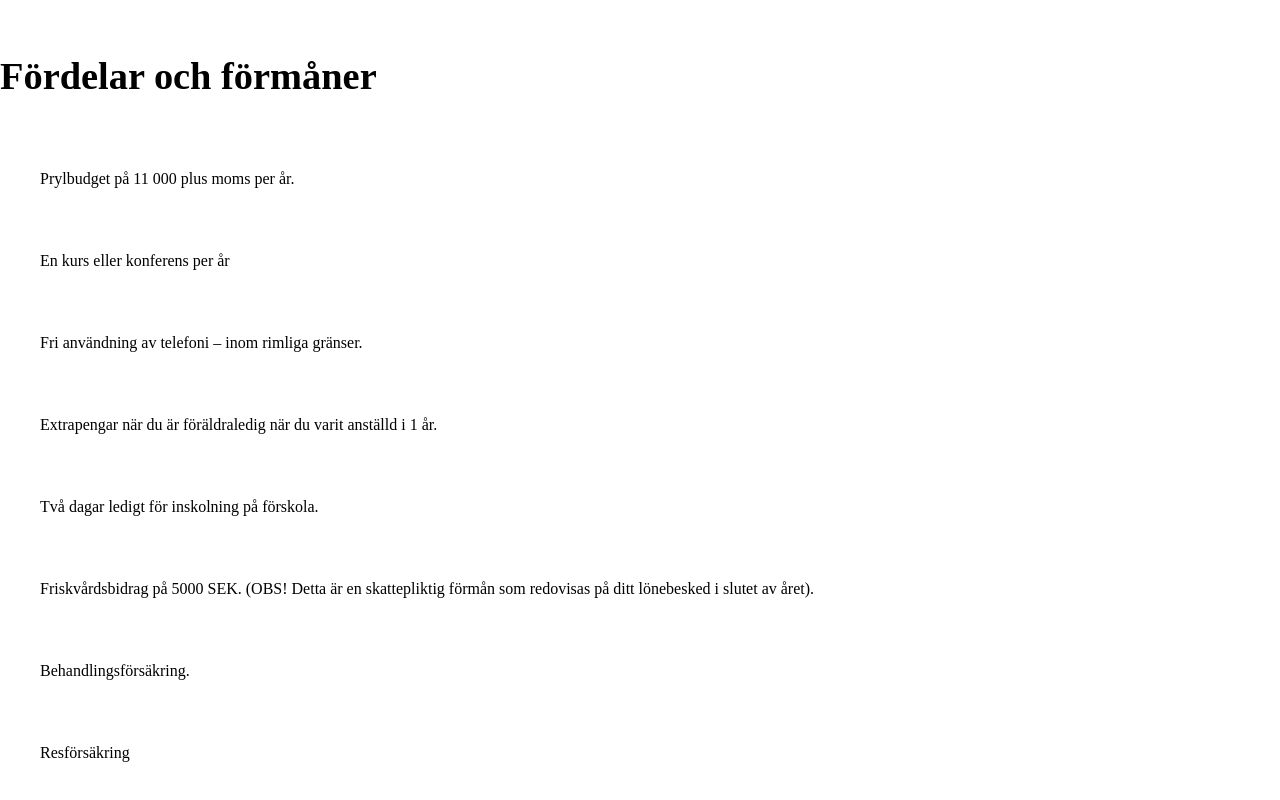
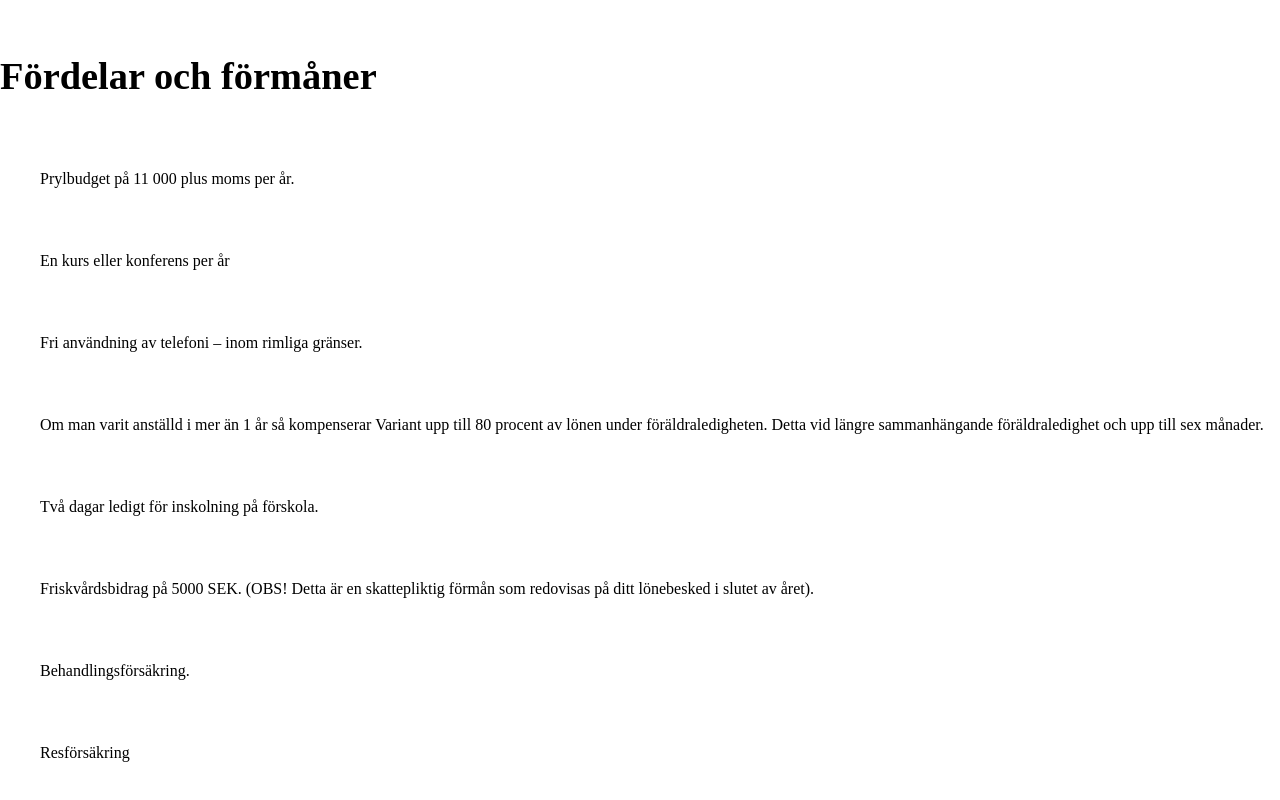
Before and after one commit to varianter/handbook-se, a Next.js app: page / in a window 1280 px wide. Shown: the part 8362-9162 px from the top of the page. Built offline with nearby package versions, Linux system fonts and the light colour scheme.

Commit message:
Update index.mdx (#40)
Uppdaterat och specat ut vad som gäller vid F-ledighet och kompensation.

Signed-off-by: saradolken <129518696+saradolken@users.noreply.github.com>

```diff
--- a/pages/index.mdx
+++ b/pages/index.mdx
@@ -351,7 +351,7 @@ En förmån är att varje anställd årligen får 11 000 SEK per år för att k
 />
 
 <IllustrationList
-  text="Extrapengar när du är föräldraledig när du varit anställd i 1 år."
+  text="Om man varit anställd i mer än 1 år så kompenserar Variant upp till 80 procent av lönen under föräldraledigheten. Detta vid längre sammanhängande föräldraledighet och upp till sex månader."
   figureName="coins"
 />
 
```
